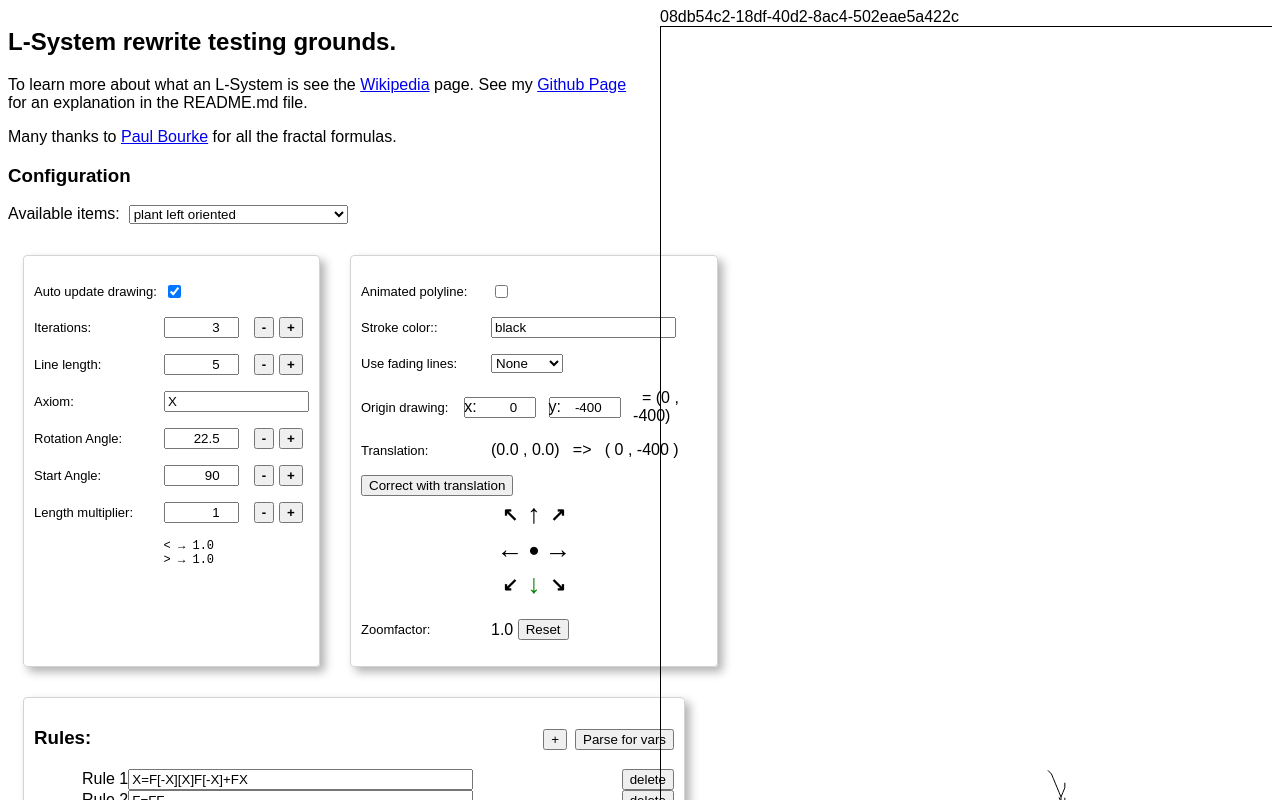
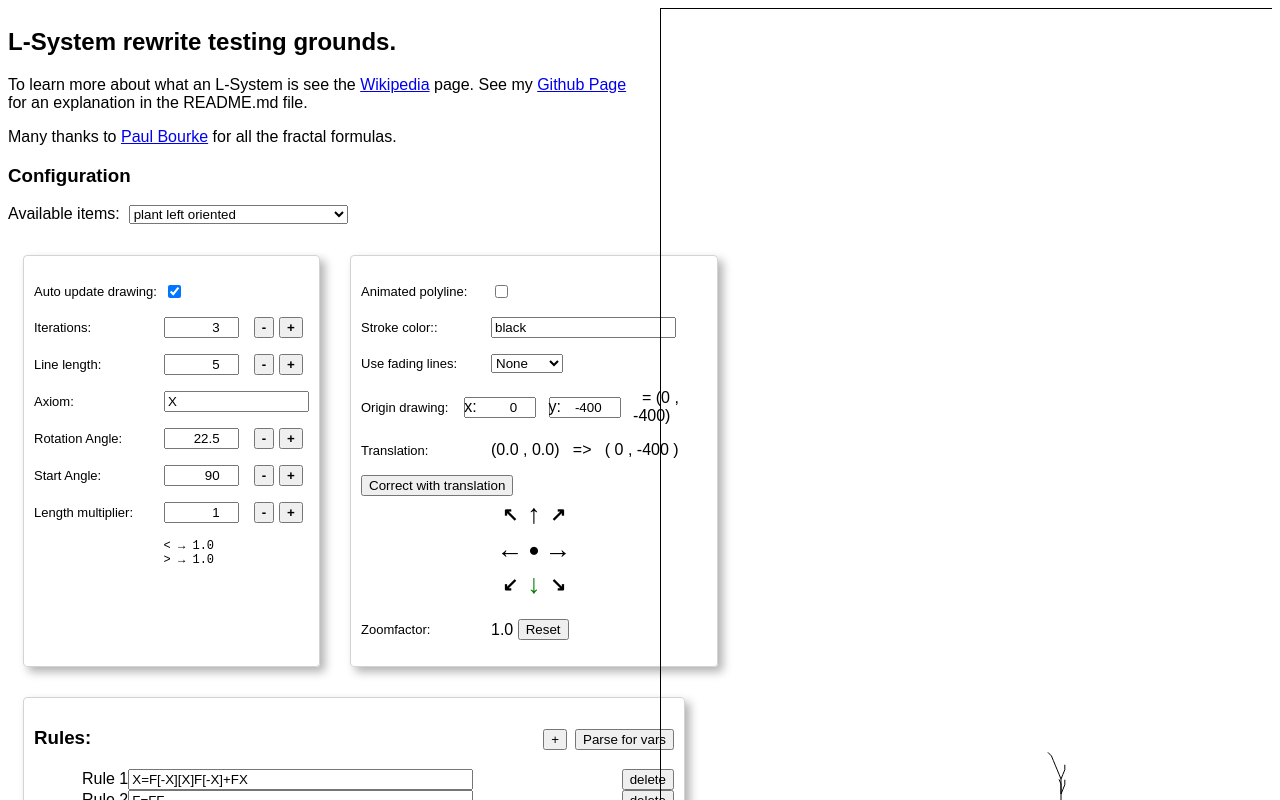
Before and after one commit to martinmolema/L-System, an Angular app: page / in a window 1280 px wide. Shown: the top 800 px of the page. Built offline with nearby package versions, Linux system fonts and the light colour scheme.

Commit message:
removed clutter and fixed [attr.stroke-width]

```diff
--- a/src/app/lsystem/lsystem.component.html
+++ b/src/app/lsystem/lsystem.component.html
@@ -1,4 +1,3 @@
-{{uniqueDrawingID}}
 <svg width="800" height="800" xmlns="http://www.w3.org/2000/svg" #drawing
      (wheel)="handleWheelevent($event)"
      (mousedown)="startDrag($event)"
@@ -6,12 +5,15 @@
      (mousemove)="drag($event)"
 >
   <g transform="translate(400,400) scale(1,-1)">
-    <!--<circle cx="0" cy="0" r="10" stroke="red" fill="red" fill-opacity="0.5"></circle>-->
+<!--
+remove these comments to show the center of the carthesian coordinate system
+    <circle cx="0" cy="0" r="10" stroke="red" fill="red" fill-opacity="0.5"></circle>
+-->
     <g id="canvas" [attr.transform]="'scale(' + canvas.zoomFactor +','+ canvas.zoomFactor + ')'">
-      <!--
+<!--
             <circle cx="0" cy="0" r="10" stroke="blue" fill="blue" fill-opacity="0.5"></circle>
-            <circle [attr.cx]="lsystem?.OriginX" [attr.cy]="lsystem?.OriginY" r="10" stroke="green" fill="green" fill-opacity="0.5"></circle>
-      -->
+            <circle [attr.cx]="lsystem?.OriginCoordinates?.x" [attr.cy]="lsystem?.OriginCoordinates?.y" r="10" stroke="green" fill="green" fill-opacity="0.5"></circle>
+-->
       @if (!lsystem?.UsePolyline) {
         @for (line of lsystem?.lines; track lsystem?.lines) {
           <line
@@ -19,7 +21,7 @@
             [attr.x2]="line.x2 + canvas.OriginX + canvas.translation.x"
             [attr.y1]="line.y1 + canvas.OriginY - canvas.translation.y"
             [attr.y2]="line.y2 + canvas.OriginY - canvas.translation.y"
-            [attr.strokeWidth]="line.strokeWidth"
+            [attr.stroke-width]="line.strokeWidth"
             [classList]="line.classList.join(' ')"
             [attr.stroke]="lsystem?.strokeColor"
             [attr.stroke-opacity]="line.strokeOpacity"
@@ -29,20 +31,12 @@
       }
         <polyline #polylineElement
           [attr.points]="lsystem?.PolylineString"
-                  [attr.stroke-dasharray]="lsystem?.TotalLineLength"
-                  [attr.stroke-dashoffset]="lsystem?.TotalLineLength"
+                  [attr.stroke-dasharray]="(lsystem  ? lsystem.TotalLineLength : 0) * (canvas ? canvas.zoomFactor : 0)"
+                  [attr.stroke-dashoffset]="(lsystem  ? lsystem.TotalLineLength : 0) * (canvas ? canvas.zoomFactor : 0)"
                   class="shape"
                   [attr.stroke]="lsystem?.strokeColor"
                   [attr.fill]="lsystem?.FillPolyline ? lsystem?.strokeColor : 'none' "
                   [attr.transform]="'translate(' + canvas.translation.x + ',' + -canvas.translation.y + ')'">
-<!--          <animate attributeName="stroke-dashoffset" #animation
-                   [attr.from]="lsystem?.TotalLineLength"
-                   [attr.to]="0"
-                   begin="0s"
-                   [attr.id]="lsystem?.uniqueDrawingID"
-                   fill="freeze"
-                   restart="always"
-                   dur="5s"/>-->
         </polyline>
     </g>
   </g>
```
